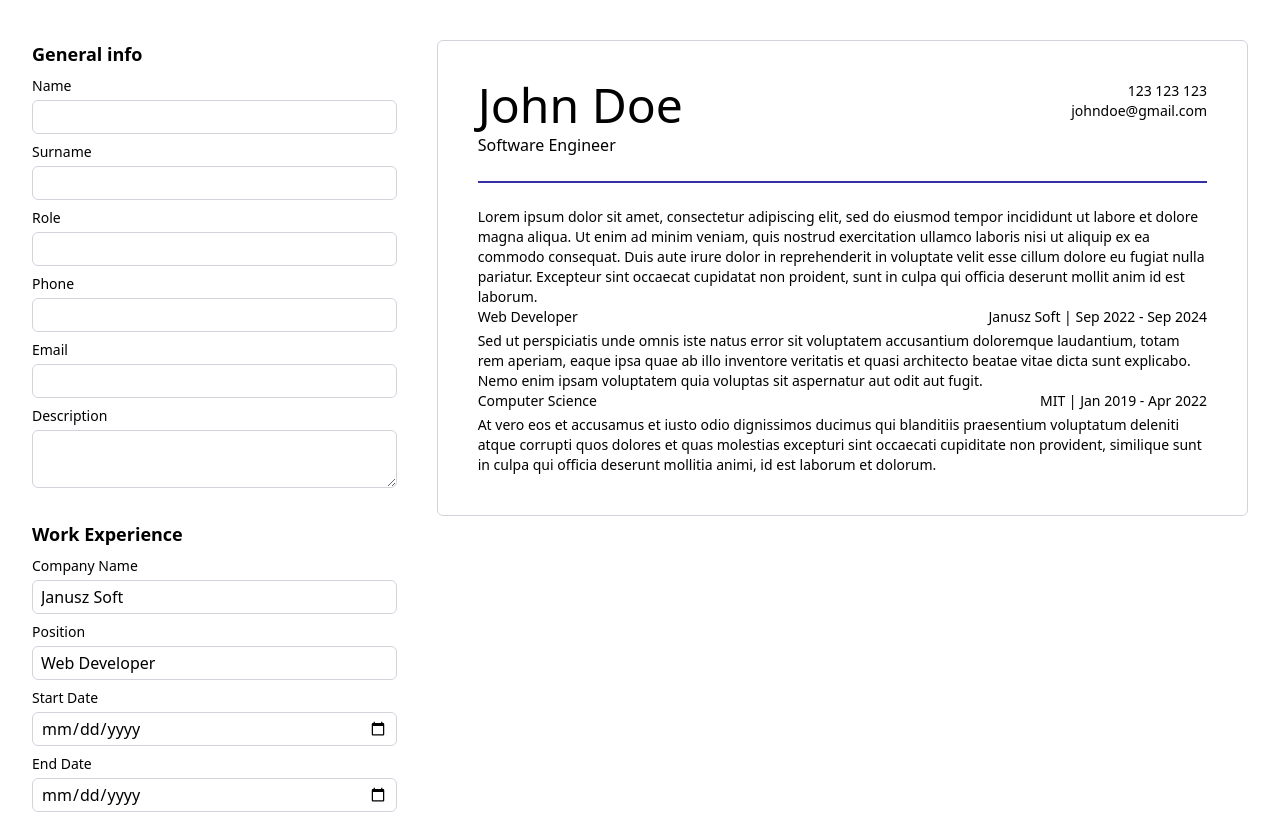
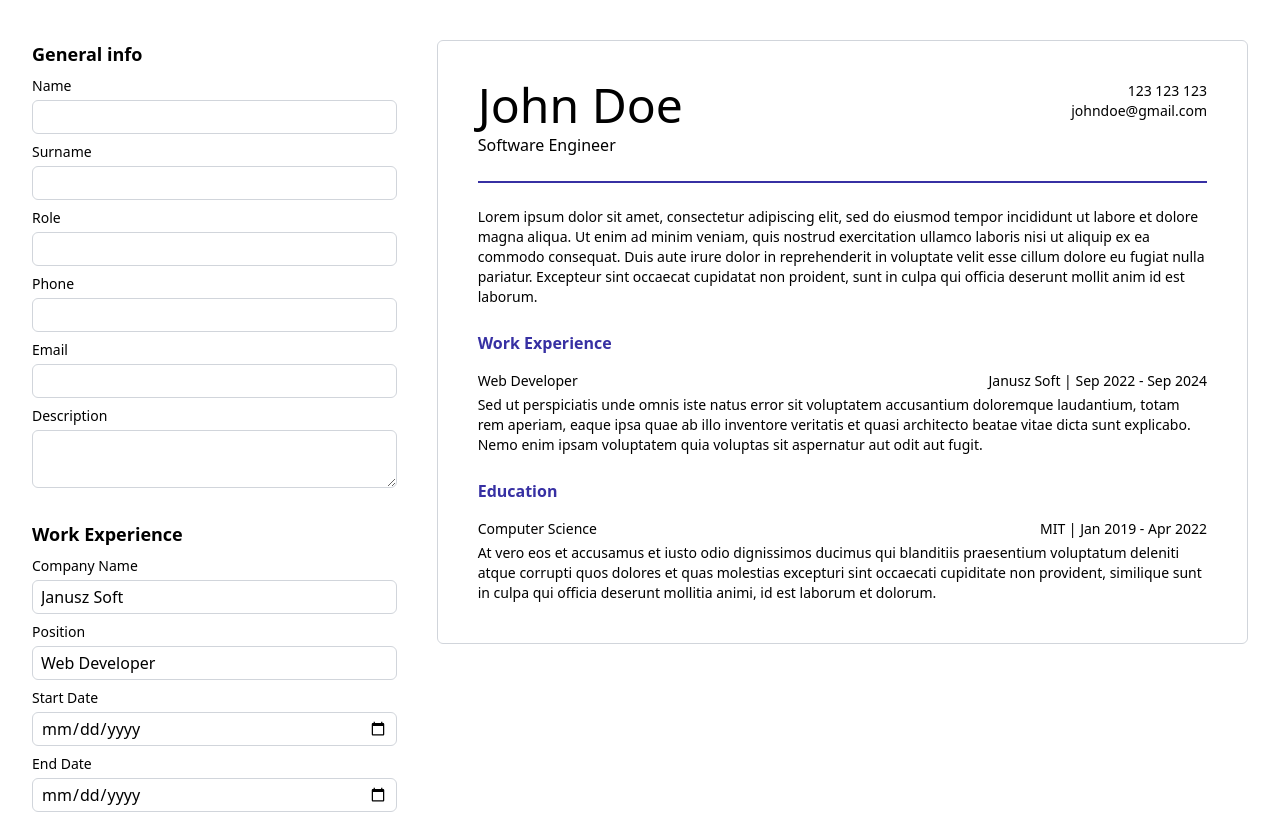
Before and after one commit to Ver0s/odin-cv-app, a React (Create React App) app: page / in a window 1280 px wide. Shown: the top 814 px of the page. Built offline with nearby package versions, Linux system fonts and the light colour scheme.

Commit message:
adjust preview list styles

```diff
--- a/src/components/EducationPreviewList.jsx
+++ b/src/components/EducationPreviewList.jsx
@@ -5,14 +5,17 @@ class EducationPreviewList extends Component {
 	render() {
 		const { education } = this.props;
 		return (
-			<>
+			<div className="mt-6 space-y-4">
+				<h3 className="mb-3 text-base font-bold text-indigo-800">
+					Education
+				</h3>
 				{education.map((educationState) => (
 					<EducationPreview
 						key={educationState.id}
 						education={educationState}
 					/>
 				))}
-			</>
+			</div>
 		);
 	}
 }
--- a/src/components/WorkExperiencePreviewList.jsx
+++ b/src/components/WorkExperiencePreviewList.jsx
@@ -5,14 +5,17 @@ class WorkExperiencePreviewList extends Component {
 	render() {
 		const { workExperience } = this.props;
 		return (
-			<>
+			<div className="mt-6 space-y-4">
+				<h3 className="mb-3 text-base font-bold text-indigo-800">
+					Work Experience
+				</h3>
 				{workExperience.map((workExperienceState) => (
 					<WorkPreview
 						key={workExperienceState.id}
 						workExperience={workExperienceState}
 					/>
 				))}
-			</>
+			</div>
 		);
 	}
 }
```
